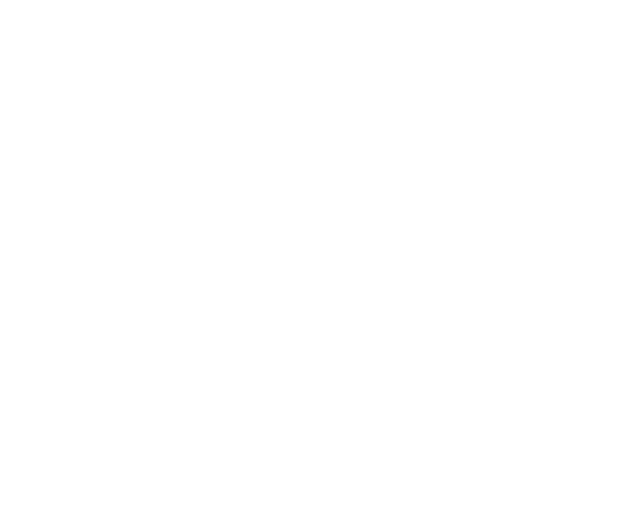
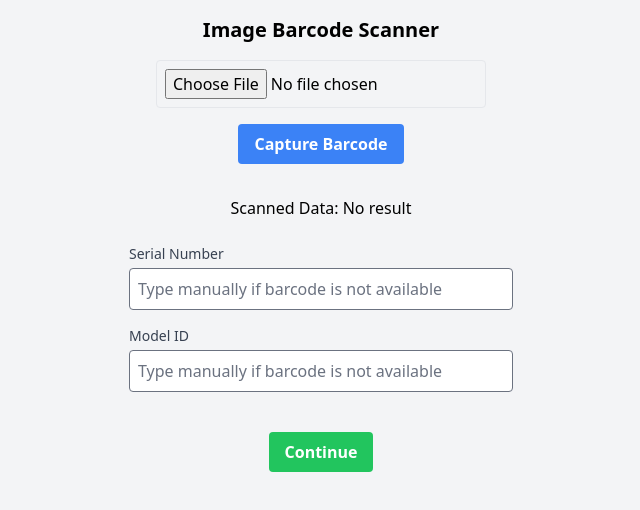
Before and after one commit to medhansh17/caterpillar, a React (Vite) app: page /inspection in a window 1280 px wide. Before the commit this address had no page. Shown: the top 510 px of the page, without its empty margins (319-959 px from the left). Built offline with nearby package versions, Linux system fonts and the light colour scheme; sample sign-in values are in the browser's storage; what @react-pdf/renderer would draw is missing.

Commit message:
feat: added barcode scanner

```diff
--- a/package.json
+++ b/package.json
@@ -13,6 +13,7 @@
   "dependencies": {
     "@heroicons/react": "^2.1.5",
     "@react-pdf/renderer": "^3.4.4",
+    "@zxing/library": "^0.21.2",
     "axios": "^1.7.3",
     "react": "^18.3.1",
     "react-camera-pro": "^1.4.0",
--- a/src/App.jsx
+++ b/src/App.jsx
@@ -2,12 +2,17 @@
 import { Routes, Route } from "react-router-dom";
 import LogIn from "./components/logIn";
 import SignUp from "./components/signUp";
+import PrivateRoutes from "./components/protectedRoutes";
+import Inspect from "./components/inspection";
 
 export default function App() {
   return (
     <>
       <Routes>
-        <Route path="/" element={<InspectionForm />} />
+        <Route element={<PrivateRoutes />}>
+          <Route path="/" element={<InspectionForm />} />
+          <Route path="/inspection" element={<Inspect />} />
+        </Route>
         <Route path="/login" element={<LogIn />} />
         <Route path="/signup" element={<SignUp />} />
       </Routes>
--- /dev/null
+++ b/src/components/barcode.jsx
@@ -0,0 +1,129 @@
+import React, { useState } from "react";
+import { BrowserMultiFormatReader } from "@zxing/library";
+import CameraModal from "./CameraModal"; // Adjust the path as needed
+
+const ImageBarcodeScanner = () => {
+  const [selectedFile, setSelectedFile] = useState(null);
+  const [data, setData] = useState("No result");
+  const [error, setError] = useState(null);
+  const [isCameraModalOpen, setIsCameraModalOpen] = useState(false);
+  const [serialNumber, setSerialNumber] = useState("");
+  const [modelId, setModelId] = useState("");
+
+  const handleFileChange = (event) => {
+    const file = event.target.files[0];
+    if (file) {
+      setSelectedFile(URL.createObjectURL(file));
+    }
+  };
+
+  const handleScan = () => {
+    const codeReader = new BrowserMultiFormatReader();
+
+    if (selectedFile) {
+      const img = document.getElementById("barcode-img");
+      codeReader
+        .decodeFromImage(img)
+        .then((result) => {
+          setData(result.text);
+          // Assuming scanned data format is "SerialNumber,ModelID"
+          const [serial, model] = result.text.split(",");
+          setSerialNumber(serial || "");
+          setModelId(model || "");
+        })
+        .catch((err) => {
+          console.error(err);
+          setError("Failed to scan barcode. Please try again.");
+        });
+    }
+  };
+
+  const handleCapture = (photoDataUrl) => {
+    setSelectedFile(photoDataUrl);
+    handleScan();
+  };
+
+  const handleContinue = () => {
+    // Add logic to handle the form submission or next steps
+    console.log("Serial Number:", serialNumber);
+    console.log("Model ID:", modelId);
+    console.log("Scanned Data:", data);
+  };
+
+  return (
+    <div className="flex flex-col items-center p-4 bg-gray-100 min-h-screen">
+      <h1 className="text-xl font-bold mb-4">Image Barcode Scanner</h1>
+      <input
+        type="file"
+        accept="image/*"
+        onChange={handleFileChange}
+        className="mb-4 p-2 border rounded"
+      />
+      <button
+        onClick={() => setIsCameraModalOpen(true)}
+        className="bg-blue-500 hover:bg-blue-700 text-white font-bold py-2 px-4 rounded mb-4"
+      >
+        Capture Barcode
+      </button>
+      {selectedFile && (
+        <>
+          <img
+            id="barcode-img"
+            src={selectedFile}
+            alt="Uploaded"
+            className="max-w-xs max-h-60 object-contain mb-4 border rounded"
+          />
+          <button
+            onClick={handleScan}
+            className="bg-blue-500 hover:bg-blue-700 text-white font-bold py-2 px-4 rounded"
+          >
+            Scan Barcode
+          </button>
+        </>
+      )}
+      {error && data === "No result" && (
+        <p className="text-red-500 mt-4">{error}</p>
+      )}
+      <p className="mt-4">Scanned Data: {data}</p>
+
+      <div className="mt-6 w-full max-w-sm">
+        <label className="block text-sm font-medium text-gray-700">
+          Serial Number
+        </label>
+        <input
+          type="text"
+          value={serialNumber}
+          onChange={(e) => setSerialNumber(e.target.value)}
+          className="w-full p-2 border rounded mt-1 mb-4"
+          placeholder="Type manually if barcode is not available"
+        />
+        <label className="block text-sm font-medium text-gray-700">
+          Model ID
+        </label>
+        <input
+          type="text"
+          value={modelId}
+          onChange={(e) => setModelId(e.target.value)}
+          className="w-full p-2 border rounded mt-1 mb-4"
+          placeholder="Type manually if barcode is not available"
+        />
+      </div>
+
+      <button
+        onClick={handleContinue}
+        className="bg-green-500 hover:bg-green-700 text-white font-bold py-2 px-4 rounded mt-6"
+      >
+        Continue
+      </button>
+
+      <CameraModal
+        isOpen={isCameraModalOpen}
+        onClose={() => setIsCameraModalOpen(false)}
+        onCapture={handleCapture}
+        stepId="barcodeCapture"
+      />
+    </div>
+  );
+};
+
+export default ImageBarcodeScanner;
--- /dev/null
+++ b/src/components/inspection.jsx
@@ -0,0 +1,11 @@
+import ImageBarcodeScanner from "./barcode";
+
+function Inspect() {
+  return (
+    <div className="App">
+      <ImageBarcodeScanner />
+    </div>
+  );
+}
+
+export default Inspect;
--- /dev/null
+++ b/src/components/protectedRoutes.jsx
@@ -0,0 +1,10 @@
+import { Navigate, Outlet } from "react-router-dom";
+
+const PrivateRoutes = () => {
+  const auth = localStorage.getItem("token");
+  const user = localStorage.getItem("user");
+
+  return auth && user ? <Outlet /> : <Navigate to="/login" />;
+};
+
+export default PrivateRoutes;
```
Also changed, not shown: 1 other file (tests, documents, lock files or other folders).
